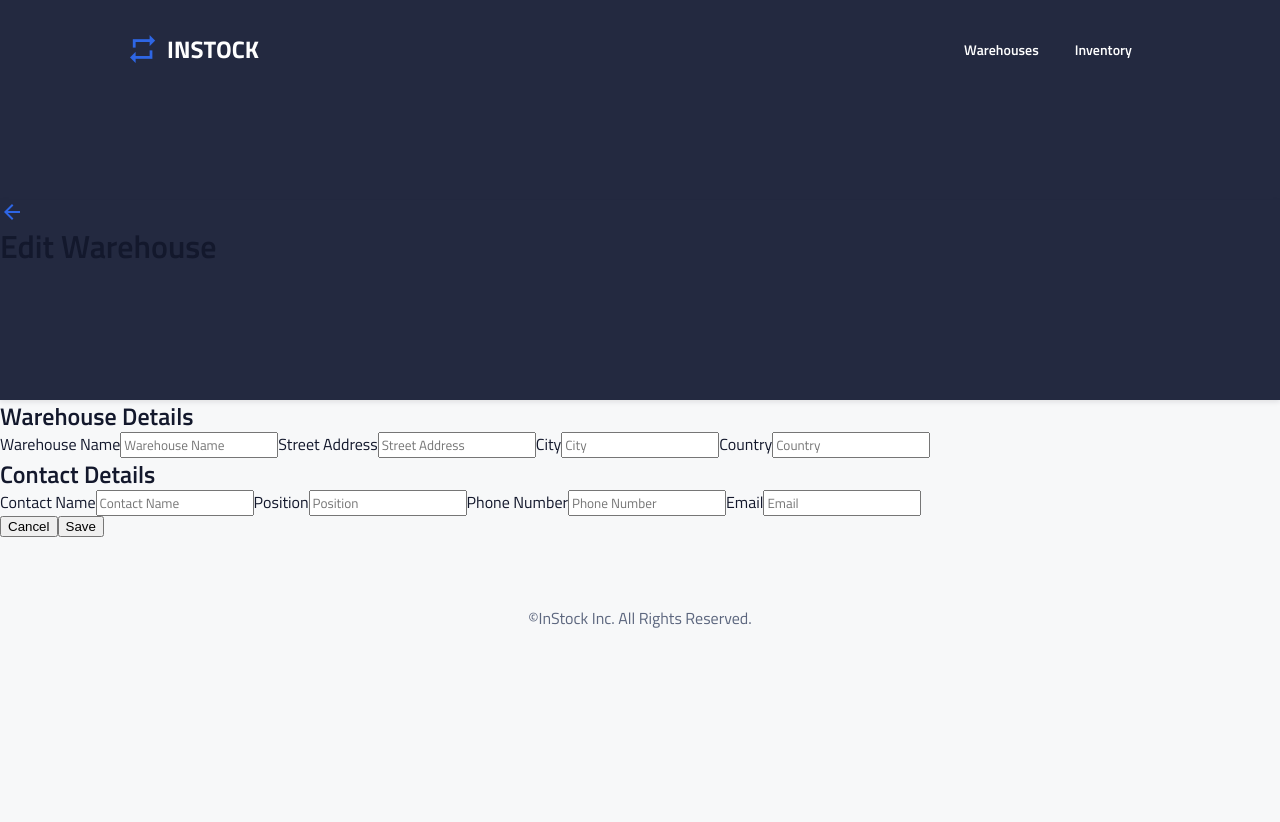
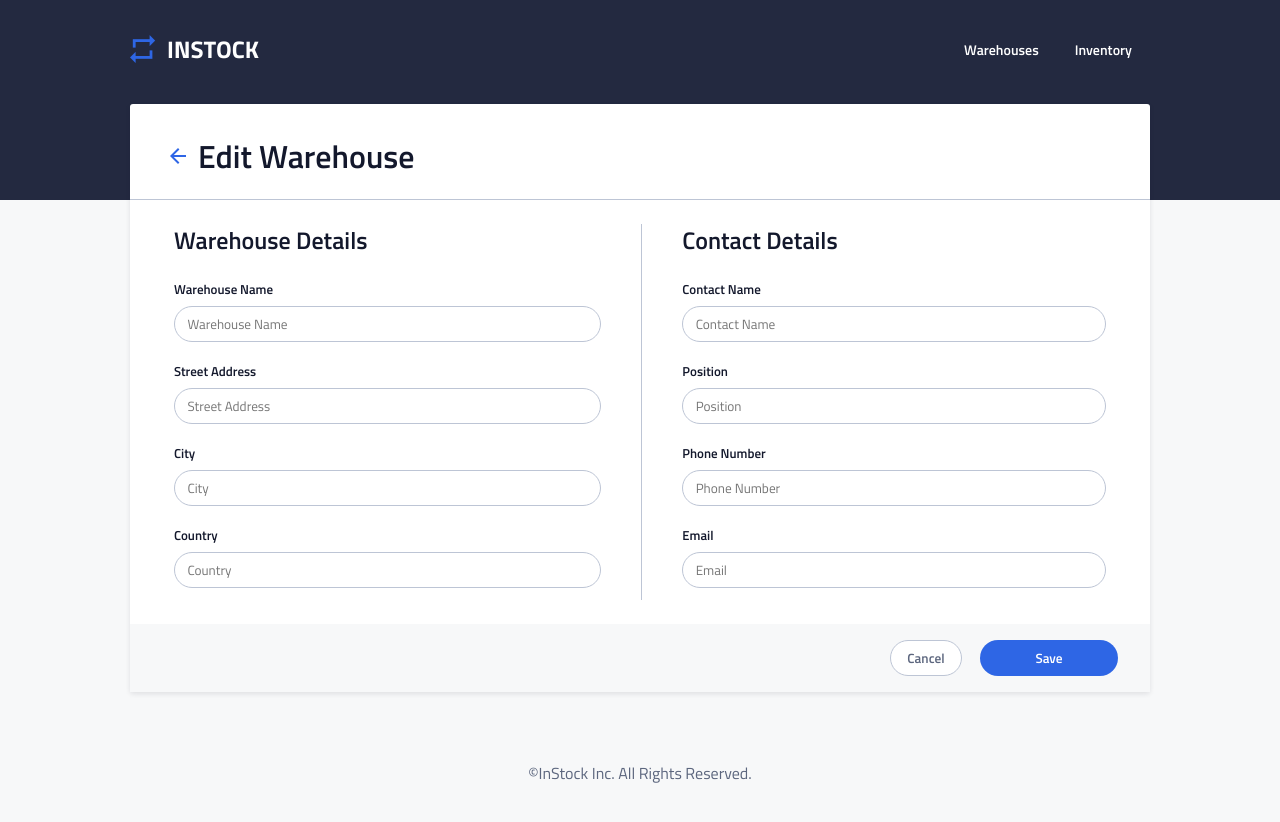
Before and after one commit to SimonMilord/instock_client, a React (Create React App) app: page /warehouses/1/edit in a window 1280 px wide. Shown: the top 822 px of the page. Before the commit the page ends 800 px from the top, so only its background shows below. Built offline with nearby package versions, Linux system fonts and the light colour scheme; no server answers.

Commit message:
added edit warehouse feature

```diff
--- a/src/components/EditWarehouse/EditWarehouse.jsx
+++ b/src/components/EditWarehouse/EditWarehouse.jsx
@@ -1,101 +1,212 @@
 import { Component } from "react";
 import { Link } from "react-router-dom";
 import "./EditWarehouse.scss";
+import axios from 'axios';
 import arrowBack from "../../assets/Icons/arrow_back-24px.svg";
 
-class EditWarehouse extends Component {
+export default class EditWarehouse extends Component {
+
+  state = {
+    id: '',
+    warehouseName: '',
+    streetAddress: '',
+    warehouseCity: '',
+    warehouseCountry: '',
+    contact: {
+        contactName: '',
+        contactPosition: '',
+        contactPhoneNumber: '',
+        contactEmail: '',
+    }
+};
+
+componentDidMount() {
+  axios.get(`${process.env.REACT_APP_API_URL}/warehouses/${this.props.match.params.id}`)
+  .then(res => {
+    this.setState({
+      id: res.data.id,
+      warehouseName: res.data.name,
+      streetAddress: res.data.address,
+      warehouseCity: res.data.city,
+      warehouseCountry: res.data.country,
+      contactName: res.data.contact.name,
+      contactPosition: res.data.contact.position,
+      contactPhoneNumber: res.data.contact.phone,
+      contactEmail: res.data.contact.email,
+    })
+  })
+  .catch((err) => {
+    console.log(err);
+  });
+}
+
+handleWarehouseName = (event) => {
+    this.setState ({
+        warehouseName: event.target.value,
+        // nameError: false
+    })
+}
+
+handleStreetAddress = event => {
+    this.setState ({
+        streetAddress: event.target.value,
+        // addressError: false
+    })
+}
+
+handleWarehouseCity = event => {
+    this.setState ({
+        warehouseCity: event.target.value,
+        // cityError: false
+    })
+}
+
+handleWarehouseCountry = event => {
+    this.setState ({
+        warehouseCountry: event.target.value,
+        // countryError: false
+    })
+}
+
+handleContactName = event => {
+    this.setState ({
+        contactName: event.target.value,
+        // contactNameError: false
+    })
+}
+
+handlePhoneNumber = event => {
+    this.setState ({
+        contactPhoneNumber: event.target.value,
+        // phoneError: false
+    })
+}
+
+handlecontactPosition = event => {
+    this.setState ({
+        contactPosition: event.target.value,
+        // positionError: false
+    })
+}
+
+handleContactEmail = event => {
+    this.setState ({
+        contactEmail: event.target.value,
+        // emailError: false
+    })
+}
+
+handleFormSubmit = (event) => {
+    event.preventDefault();
+    const id = this.props.match.params.id;
+    const warehouseName = this.state.warehouseName;
+    const warehouseAddress = this.state.streetAddress;
+    const warehouseCity = this.state.warehouseCity;
+    const warehouseCountry = this.state.warehouseCountry;
+    const contactName = this.state.contactName;
+    const contactPosition = this.state.contactPosition;
+    const contactPhoneNumber = this.state.contactPhoneNumber;
+    const contactEmail = this.state.contactEmail;
+
+    if(warehouseName && warehouseAddress && warehouseCity && warehouseCountry && contactName && contactPosition && contactPhoneNumber && contactEmail) {
+        // patch data to API
+        axios
+        .patch(`${process.env.REACT_APP_API_URL}/warehouses/${id}/edit`, {
+          id: id,
+          name: warehouseName,
+          address: warehouseAddress,
+          city: warehouseCity,
+          country: warehouseCountry,
+          contact: {
+            name: contactName,
+            position: contactPosition,
+            phone: contactPhoneNumber,
+            email: contactEmail
+            }
+        })
+        .then((res) => {
+            alert('Your form was succesfully submited!');
+        })
+        .catch((err) => {
+            console.log(err);
+        });
+    } else {
+        if (!warehouseName) {this.setState({ nameError: true});}
+        if (!warehouseAddress) this.setState({ addressError: true})
+        if (!warehouseCity) this.setState({ cityError: true})
+        if (!warehouseCountry) this.setState({ countryError: true})
+        if (!contactName) this.setState({ contactNameError: true})
+        if (!contactPosition) this.setState({ positionError: true})
+        if (!contactPhoneNumber) this.setState({ phoneError: true})
+        if (!contactEmail) this.setState({ emailError: true})
+    }
+    this.props.history.push('/');
+}
+
+
 render() {
 return (
-      <div className="editContainer">
-        <div className="header">
-          <Link className="header__link" to={"/"}>
-            <img
-              className="header__icon"
-              src={arrowBack}
-              alt="arrow back"
-            ></img>
+    <div className='editWarehouse'>
+        <form onSubmit={this.handleFormSubmit} className='editWarehouse__container' autoComplete='off'>
+            <div className='editWarehouse__header'>
+                <Link className='editWarehouse__header-link' to={'/warehouses'}>
+                        <img className='editWarehouse__header-img' src={arrowBack} alt="arrow back"/>
                 </Link>
-          <h1 className="header__heading"> Edit Warehouse</h1>
+                <h1 className='editWarehouse__header-title'>Edit Warehouse</h1>
             </div>
-        <form className="editForm">
-          <div className="editForm__box1">
-            <div className="formDetails">
-              <h2 className="formDetails__heading">Warehouse Details</h2>
-              <label className="formDetails__label">Warehouse Name</label>
-              <input
-                className="formDetails__input"
-                type="text"
-                name="WarehouseName"
-                placeholder="Warehouse Name"
-              />
-              <label className="formDetails__label">Street Address</label>
-              <input
-                className="formDetails__input"
-                type="text"
-                name="StreetAddress"
-                placeholder="Street Address"
-              />
-              <label className="formDetails__label">City</label>
-              <input
-                className="formDetails__input"
-                type="text"
-                name="city"
-                placeholder="City"
-              />
-              <label className="formDetails__label">Country</label>
-              <input
-                className="formDetails__input"
-                type="text"
-                name="country"
-                placeholder="Country"
-              />
-            </div>
-            <div className="formDetails">
-              <h2 className="formDetails__heading">Contact Details</h2>
-              <label className="formDetails__label">Contact Name</label>
-              <input
-                className="formDetails__input"
-                type="text"
-                name="ContactName"
-                placeholder="Contact Name"
-              />
-              <label className="formDetails__label">Position</label>
-              <input
-                className="formDetails__input"
-                type="text"
-                name="Position"
-                placeholder="Position"
-              />
-              <label className="formDetails__label">Phone Number</label>
-              <input
-                className="formDetails__input"
-                type="text"
-                name="PhoneNumber"
-                placeholder="Phone Number"
-              />
-              <label className="formDetails__label">Email</label>
-              <input
-                className="formDetails__input"
-                type="text"
-                name="email"
-                placeholder="Email"
-              />
+            <section className="editWarehouse__form">
+                <div className="editWarehouse__form-container">
+                    <div className="editWarehouse__form-details">
+                        <h2 className='editWarehouse__form-title'>Warehouse Details</h2>
+                        <label className='editWarehouse__form-header'>Warehouse Name
+                            <input className={!this.state.nameError ? "editWarehouse__form-input": "editWarehouse__form-input error"} type="text" name="warehouseName"
+                                placeholder="Warehouse Name" value={this.state.warehouseName} onChange={this.handleWarehouseName}/>
+                        </label>
+                        <label className='editWarehouse__form-header'>Street Address
+                            <input className={!this.state.addressError?"editWarehouse__form-input": "editWarehouse__form-input error"} type="text" name="warehouseAddress"
+                                placeholder="Street Address" value={this.state.streetAddress} onChange={this.handleStreetAddress}/>
+                        </label>
+                        <label className='editWarehouse__form-header'>City
+                            <input className={!this.state.cityError?"editWarehouse__form-input": "editWarehouse__form-input error"} type="text" name="warehouseCity"
+                                placeholder="City" value={this.state.warehouseCity} onChange={this.handleWarehouseCity}/>
+                        </label>
+                        <label className='editWarehouse__form-header'>Country
+                            <input className={!this.state.countryError?"editWarehouse__form-input": "editWarehouse__form-input error"} type="text" name="warehouseCountry"
+                                placeholder="Country" value={this.state.warehouseCountry} onChange={this.handleWarehouseCountry}/>
+                        </label>
                     </div>
                 </div>
-          <div className="editForm__box2">
-            <Link to="/" className="editForm__link">
-              <button className="editForm__box2--cancel" type="button">
-                Cancel
-              </button>
+                <div className="editWarehouse__form-divider" ></div>
+                <div className="editWarehouse__form-container">
+                    <div className="editWarehouse__form-details">
+                        <h2 className='editWarehouse__form-title'>Contact Details</h2>
+                        <label className='editWarehouse__form-header'>Contact Name
+                            <input className={!this.state.contactNameError? "editWarehouse__form-input": "editWarehouse__form-input error"} type="text" name="contactName"
+                                placeholder="Contact Name" value={this.state.contactName || ''} onChange={this.handleContactName}/>
+                        </label>
+                        <label className='editWarehouse__form-header'>Position
+                            <input className={!this.state.positionError?"editWarehouse__form-input": "editWarehouse__form-input error"} type="text" name="contactPosition"
+                                placeholder="Position" value={this.state.contactPosition || ''} onChange={this.handlecontactPosition}/>
+                        </label>
+                        <label className='editWarehouse__form-header'>Phone Number
+                            <input className={!this.state.phoneError?"editWarehouse__form-input": "editWarehouse__form-input error"} type="text" name="contactPhoneNumber"
+                                placeholder="Phone Number" value={this.state.contactPhoneNumber || ''} onChange={this.handlePhoneNumber}/>
+                        </label>
+                        <label className='editWarehouse__form-header'>Email
+                            <input className={!this.state.emailError?"editWarehouse__form-input": "editWarehouse__form-input error"} type="text" name="contactEmail"
+                                placeholder="Email" value={this.state.contactEmail || ''} onChange={this.handleContactEmail}/>
+                        </label>
+                    </div>
+                </div>
+            </section>
+            <div className='editWarehouse__form-btn'>
+                <Link className='editWarehouse__form-btn-link-cancel' to='/warehouses'>
+                    <button className='editWarehouse__form-btn-cancel'>Cancel</button>
                 </Link>
-            <button className="editForm__box2--save" type="submit">
-              Save
-            </button>
+                <button className='editWarehouse__form-btn-add' type='submit'>Save</button>
             </div>
         </form>
     </div>
 );
 }
 }
-
-export default EditWarehouse;
--- a/src/components/EditWarehouse/EditWarehouse.scss
+++ b/src/components/EditWarehouse/EditWarehouse.scss
@@ -0,0 +1,189 @@
+@import "../../styles/partials/fonts";
+@import "../../styles/partials/variables";
+@import "../../styles/partials/mixins";
+
+.editWarehouse {
+  margin: -4.85rem 1rem 0 1rem;
+  background-color: $global-white-color;
+  border-radius: 0.1875rem;
+  box-shadow: 0px 2px 5px rgba(19, 24, 44, 0.1);
+
+  @include tablet {
+    margin: -6rem 2rem 0 2rem;
+
+    @include desktop {
+      margin: -6rem 8.125rem 0 8.125rem;
+    }
+  }
+
+  &__container {
+    padding: 2.5rem 0 0rem 0;
+
+    @include tablet {
+      //don't delete this. This is cancelling the padding from mobile view
+      padding: 0;
+    }
+    @include desktop {
+
+    }
+  }
+
+  &__header {
+    @include display-flex(row, flex-start, none);
+    padding: 0rem 1.75rem 1.5rem 1.75rem;
+    gap: 0.5rem;
+
+    @include tablet {
+      @include display-flex(row, flex-start, none);
+      padding: 2rem 0 1.45rem 2.25rem;
+      border-bottom: 0.0625rem solid $secondary-grey;
+
+      @include desktop {
+        margin: 0 auto;
+      }
+    }
+
+    &-link {
+      margin-top: 0.4rem;
+
+      @include tablet {
+        margin-top: 0.5rem;
+      }
+    }
+  }
+
+  &__form {
+    @include tablet {
+      @include display-flex(row, none, none);
+      margin: 0rem 1rem 0.5rem 1rem;
+    }
+
+    &-container {
+      border-top: 0.0625rem solid $secondary-grey;
+      padding: 0rem 1.75rem 0.5rem 1.75rem;
+
+      @include tablet {
+        border-top: none;
+        @include display-flex(row, space-between, none);
+      }
+    }
+
+    &-title {
+      margin-bottom: 1.5rem;
+      padding-top: 1.5rem;
+    }
+
+    &-header {
+      font-size: 0.8125rem;
+      font-weight: 600;
+    }
+
+    &-input {
+      width: 100%;
+      height: 2.25rem;
+      border: 1px solid $secondary-grey;
+      border-radius: 20px;
+      // this modifies the spacing between the input and the label taile above it
+      margin-top: 0.625rem;
+      margin-bottom: 1.25rem;
+      padding-left: 0.775rem;
+      outline: none;
+
+      &:active {
+        border: 0.0625rem solid $interactive-color;
+      }
+
+      &:focus {
+        border: 0.0625rem solid $interactive-color;
+      }
+
+      &:invalid {
+        border: 0.0625rem solid $alert-color;
+      }
+
+      &::placeholder {
+        font-family: "Titillium Web";
+      }
+    }
+
+    &-btn {
+      background-color: $page-background-color;
+      @include display-flex(row, space-between, none);
+      padding: 1rem 1.5rem;
+      gap: 1rem;
+
+      @include tablet {
+        @include display-flex(row, flex-end, none);
+        padding: 1rem 2rem;
+      }
+
+      &-link-cancel {
+        width: 50%;
+
+        @include tablet {
+          width: 4.625rem;
+        }
+      }
+
+      &-cancel {
+        width: 100%;
+        height: 2.25rem;
+        border: 1px solid #bdc5d5;
+        border-radius: 20px;
+        background-color: $global-white-color;
+        color: $secondary-text-color;
+        font-family: "Titillium Web";
+        font-weight: 600;
+        cursor: pointer;
+
+        &:hover {
+          border: 1px solid $interactive-color;
+          color: $interactive-color;
+        }
+
+        @include tablet {
+          width: 4.5rem;
+        }
+      }
+
+      &-link-add {
+        width: 50%;
+
+        @include tablet {
+          width: 8.625rem;
+        }
+      }
+
+      &-add {
+        width: 50%;
+        height: 2.25rem;
+        border-radius: 20px;
+        background-color: $interactive-color;
+        border: none;
+        color: $global-white-color;
+        font-family: "Titillium Web";
+        font-weight: 600;
+        cursor: pointer;
+
+        &:hover {
+          background-color: $CTA-hover-color;
+        }
+
+        @include tablet {
+          width: 8.625rem;
+        }
+      }
+    }
+
+    &-divider {
+      @include tablet {
+        border-left: 0.0625rem solid $secondary-grey;
+        margin: 1.5rem 0.75rem 1rem 0.75rem;
+      }
+    }
+  }
+
+  .error {
+    border: 0.0625rem solid $alert-color;
+  }
+}
--- a/src/components/WarehouseDetails/WarehouseDetails.jsx
+++ b/src/components/WarehouseDetails/WarehouseDetails.jsx
@@ -25,7 +25,8 @@ export default class WarehouseDetails extends Component {
         inventory: invResponse.data,
       });
     } catch (err) {
-      console.log(err);
+      // console.log(err.message);
+      alert("This warehouse has no current inventory");
     }
   }
 
@@ -72,7 +73,7 @@ export default class WarehouseDetails extends Component {
                     <img className="details-top__arrow" src={arrow} alt="arrow"></img>
                     <h1 className="details-top__title">{this.state.warehouseData.name}</h1>
                 </Link>
-                <Link to={`/warehouses/${this.state.warehouseData.id}/edit`}className="details-top__iconBox">
+                <Link to={`/warehouses/${this.props.match.params.id}/edit`}className="details-top__iconBox">
                     <img className="details-top__icon"src={penIcon} alt='pen'></img>
                     <h3 className="details-top__edit">Edit</h3>
                 </Link>
```
Also changed, not shown: src/components/WarehouseList/WarehouseList.jsx (+5 -4 lines). Lines whose indentation alone changed are shown as unchanged.
